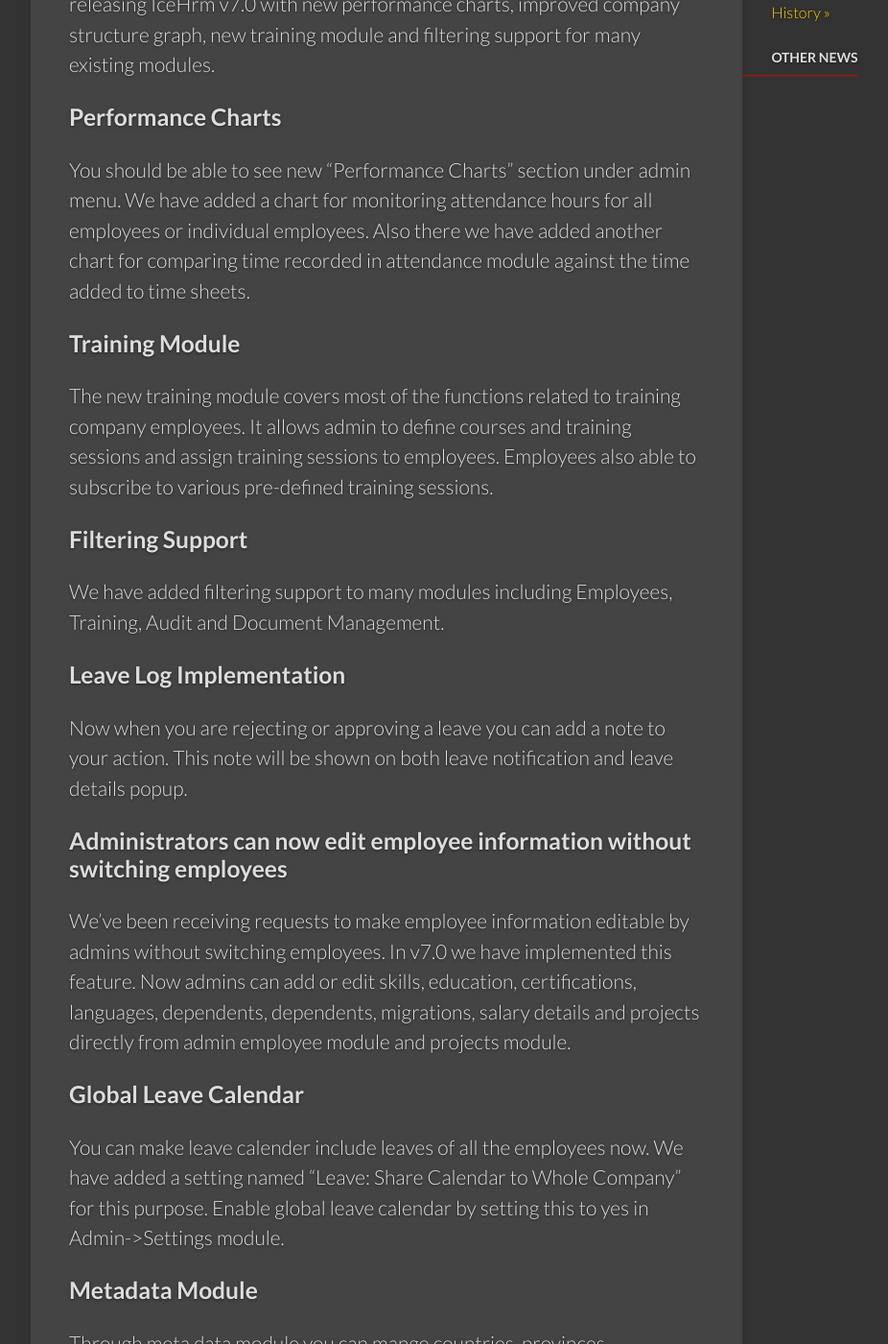
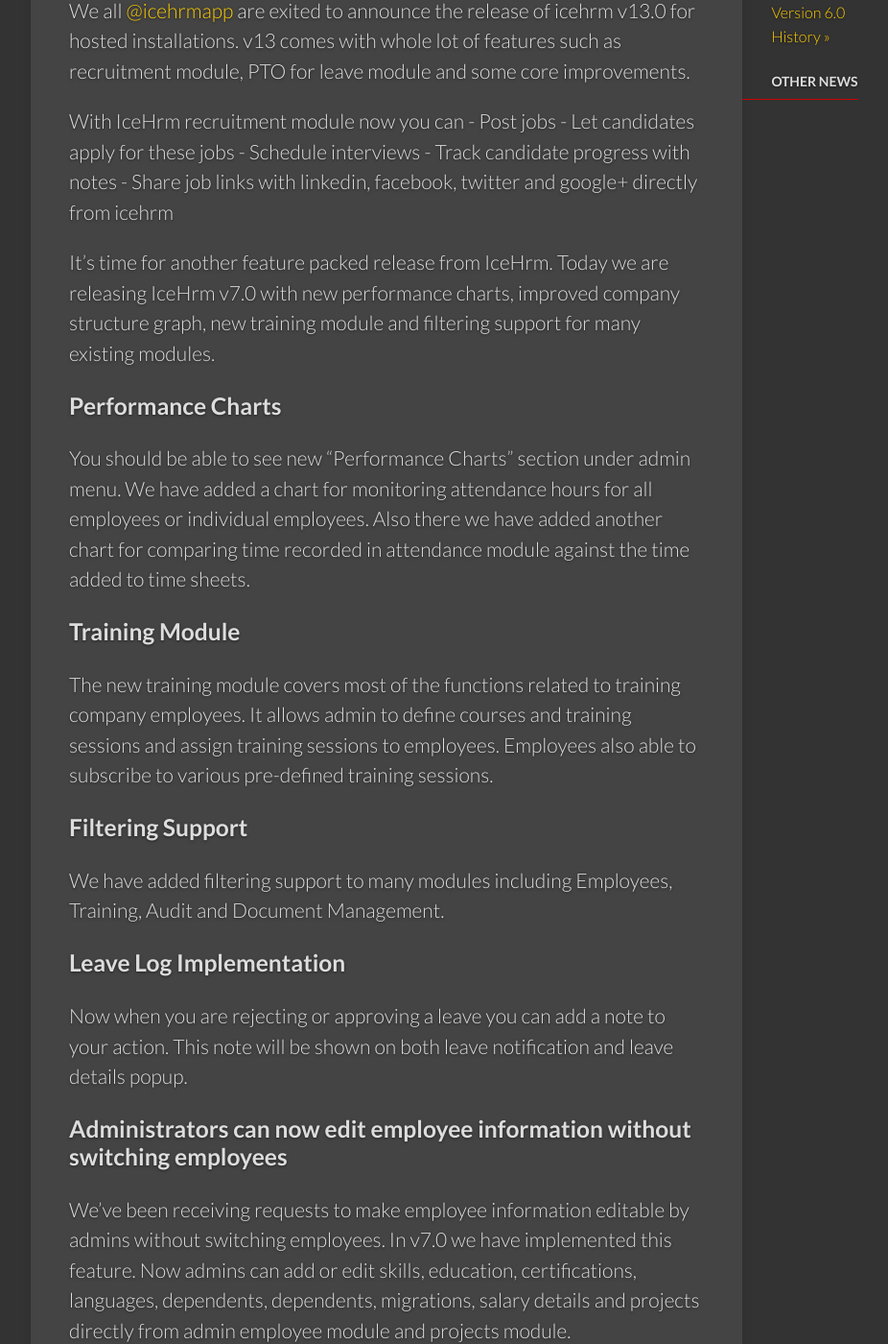
Before and after one commit to icehrm/icehrm.github.io, a Jekyll site: the page built from news/index.html, in a window 1280 px wide and 1400 px high, scrolled down 368 px. Shown: the whole window at 96% size, without its empty margins (139-1065 px from the left). Built offline with Jekyll 4.4.1, drawn with Linux system fonts in a browser that asks for light colours; some of the changed text lies outside the part shown.

Commit message:
Changes to leave setup

```diff
--- a/_data/docs.yml
+++ b/_data/docs.yml
@@ -14,7 +14,6 @@
   - jobdetails
   - qualifications
   - training
-  - leave
 
 - title: Tutorials
   docs:
--- /dev/null
+++ b/_posts/2015-10-20-icehrm-v13.2-released.md
@@ -0,0 +1,63 @@
+---
+layout: news_item
+title: "Announcing IceHrm Release with Recruitment Module"
+date: "2015-10-20 08:00:00 +0530"
+author: thilinah
+version: 13.0
+categories: [release]
+---
+
+We all [@icehrmapp](http://twitter.com/icehrmapp) are exited to announce the release of icehrm v13.0
+for hosted installations. v13 comes with whole lot of features such as recruitment module, PTO for leave module and
+some core improvements.
+
+With IceHrm recruitment module now you can
+    - Post jobs
+    - Let candidates apply for these jobs
+    - Schedule interviews
+    - Track candidate progress with notes
+    - Share job links with linkedin, facebook, twitter and google+ directly from icehrm
+
+
+
+It’s time for another feature packed release from IceHrm. Today we are releasing IceHrm v7.0 with new performance
+charts, improved company structure graph, new training module and filtering support for many existing modules.
+
+### Performance Charts
+
+You should be able to see new “Performance Charts” section under admin menu. We have added a chart for monitoring attendance
+hours for all employees or individual employees. Also there we have added another chart for comparing time recorded in attendance module against the time added to time sheets.
+
+### Training Module
+
+The new training module covers most of the functions related to training company employees.
+It allows admin to define courses and training sessions and assign training sessions to employees.
+Employees also able to subscribe to various pre-defined  training sessions.
+
+### Filtering Support
+
+We have added filtering support to many modules including Employees, Training, Audit and Document Management.
+
+### Leave Log Implementation
+
+Now when you are rejecting or approving a leave you can add a note to your action.
+This note will be shown on both leave notification and leave details popup.
+
+### Administrators can now edit employee information without switching employees
+
+We’ve been receiving requests to make employee information editable by admins without switching employees.
+In v7.0 we have implemented this feature. Now admins can add or edit skills, education, certifications,
+languages, dependents,  dependents, migrations, salary details and projects directly  from admin employee
+module and projects module.
+
+### Global Leave Calendar
+
+You can make leave calender include leaves of all the employees now. We have added a setting named “Leave: Share Calendar to Whole Company” for this purpose. Enable global leave calendar by setting this to yes in Admin->Settings module.
+
+### Metadata Module
+
+Through meta data module you can mange countries, provinces, nationalities and currency types in your icehrm instance. This module can be accessed under Settings -> Manage Metadata.
+
+### Improved Company Loan Module
+
+Now only admins can add or edit company loans. Employees are only allowed to view company loans taken by them.
```
Also changed, not shown: _docs/icehrm-pro.md (+1 -1 lines), _docs/leave-setup.md (renamed from _docs/leave.md, +2 -2 lines).
